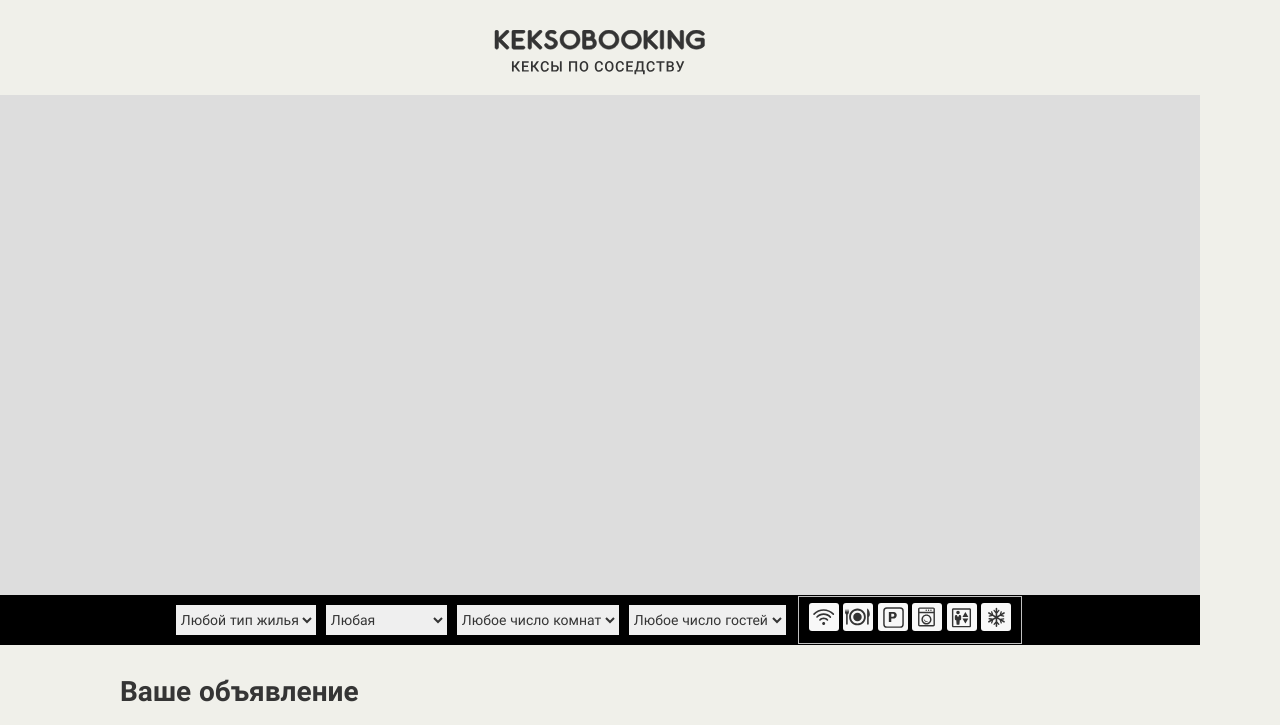
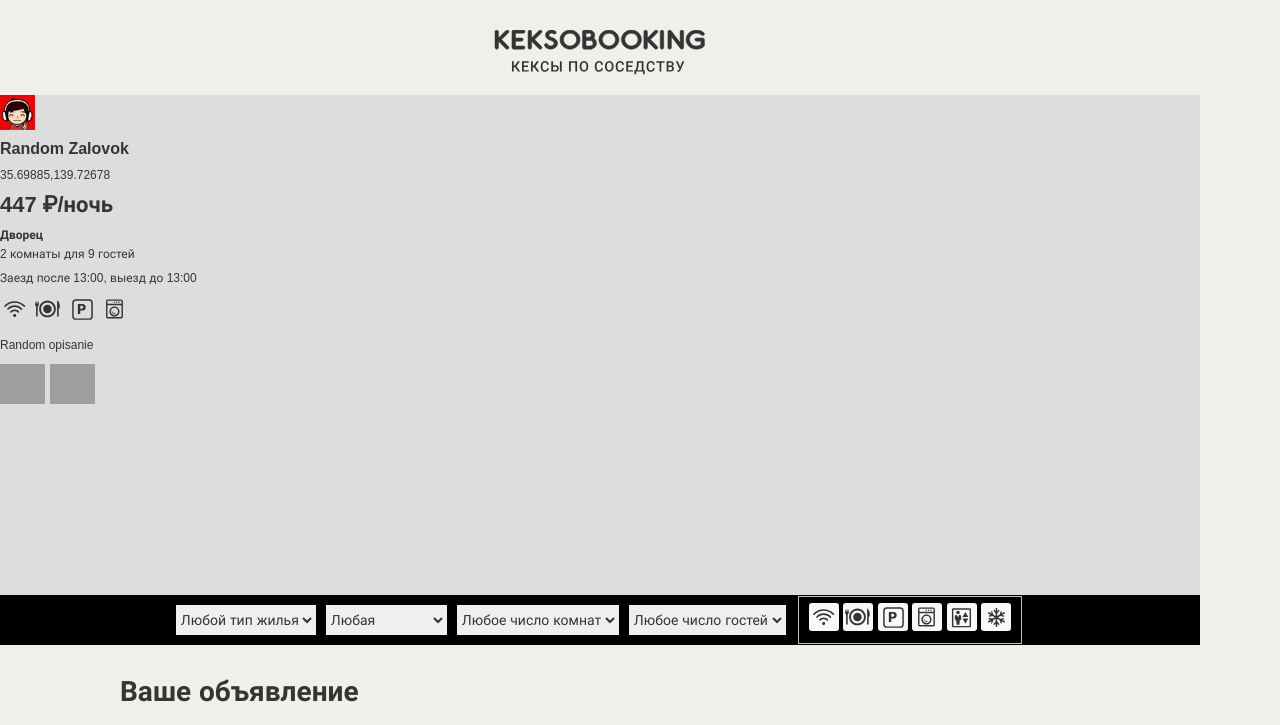
Before and after one commit to htmlacademy-javascript/1653665-keksobooking-27, a website with bundled scripts: page index.html in a window 1280 px wide. Shown: the top 725 px of the page. Built offline with nearby package versions, Linux system fonts and the light colour scheme; grey boxes are pictures that could not be loaded.

Commit message:
zadanie7

```diff
--- a/index.html
+++ b/index.html
@@ -200,7 +200,7 @@
       <p class="popup__text popup__text--capacity">2 комнаты для 3 гостей</p>
       <p class="popup__text popup__text--time">Заезд после 14:00, выезд до 10:00</p>
       <ul class="popup__features">
-        <li class="popup__feature popup__feature--wifi"></li>
+        <li class="popup__feature popup__feature--wifi">1</li>
         <li class="popup__feature popup__feature--dishwasher"></li>
         <li class="popup__feature popup__feature--parking"></li>
         <li class="popup__feature popup__feature--washer"></li>
--- a/js/data.js
+++ b/js/data.js
@@ -68,7 +68,7 @@ const newLocation = () => ({
 });
 const offer = () => ({
   title : 'Random Zalovok',
-  address: `${newLocation().lat} ${newLocation().lng}`,
+  address: `${newLocation().lat},${newLocation().lng}`,
   price : getRandomNumber(1000),
   type: getRandomArrayElement(TYPE_HOUSING),
   rooms: getRandomNumber(5),
--- /dev/null
+++ b/js/generate-markup.js
@@ -0,0 +1,54 @@
+import {createAd} from './data.js';
+const typeApart = {
+  flat: 'Квартира',
+  bungalow: 'Бунгало',
+  house: 'Дом',
+  palace: 'Дворец',
+  hotel: 'Отель',
+
+};
+
+
+const innerMap = document.querySelector('#map-canvas');
+const generateMarkup = document.querySelector('#card').content.querySelector('.popup');
+
+const moreAd = createAd[0];
+
+
+const newAd = generateMarkup.cloneNode(true);
+const featureList = newAd.querySelectorAll('.popup__feature');
+const featureItems = moreAd.offer.features;
+
+newAd.querySelector('.popup__title').textContent = moreAd.offer.title;
+newAd.querySelector('.popup__text--address').textContent = moreAd.offer.address;
+newAd.querySelector('.popup__text--price').textContent = `${moreAd.offer.price } ₽/ночь`;
+newAd.querySelector('.popup__type').textContent = typeApart[moreAd.offer.type];
+newAd.querySelector('.popup__text--capacity').textContent = `${moreAd.offer.rooms} комнаты для ${moreAd.offer.guests} гостей`;
+newAd.querySelector('.popup__text--time').textContent = `Заезд после ${moreAd.offer.checkin}, выезд до ${moreAd.offer.checkout}`;
+
+newAd.querySelector('.popup__description').textContent = moreAd.offer.description;
+newAd.querySelector('.popup__photo').remove();
+newAd.querySelector('.popup__avatar').src = moreAd.author.avatar;
+moreAd.offer.photos.forEach((photos) => {
+  const photosContainer = document.createElement('img');
+  photosContainer.classList.add('popup__photo');
+  photosContainer.width = 45;
+  photosContainer.height = 40;
+  photosContainer.alt = 'Фотография жилья';
+  photosContainer.src = photos;
+  newAd.querySelector('.popup__photos').append(photosContainer);
+});
+
+
+featureList.forEach((featureListItem) => {
+  const isNecessary = featureItems.some(
+    (featureItem) => featureListItem.classList.contains(`popup__feature--${ featureItem}`),
+  );
+
+
+  if (!isNecessary) {
+    featureListItem.remove();
+  }
+});
+
+innerMap.appendChild(newAd);
--- a/js/main.js
+++ b/js/main.js
@@ -1,2 +1,2 @@
-import {createAd} from './data.js';
-console.log(createAd);
+import './data.js';
+import './generate-markup.js';
```
